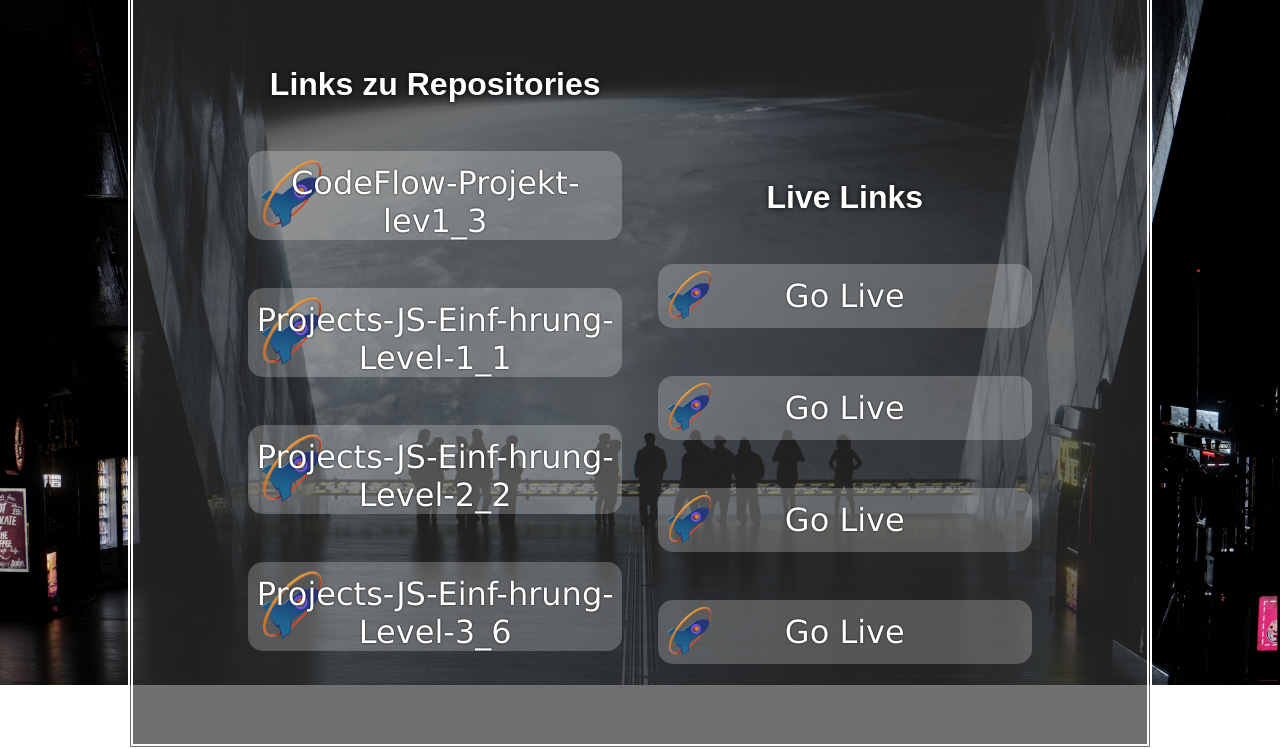
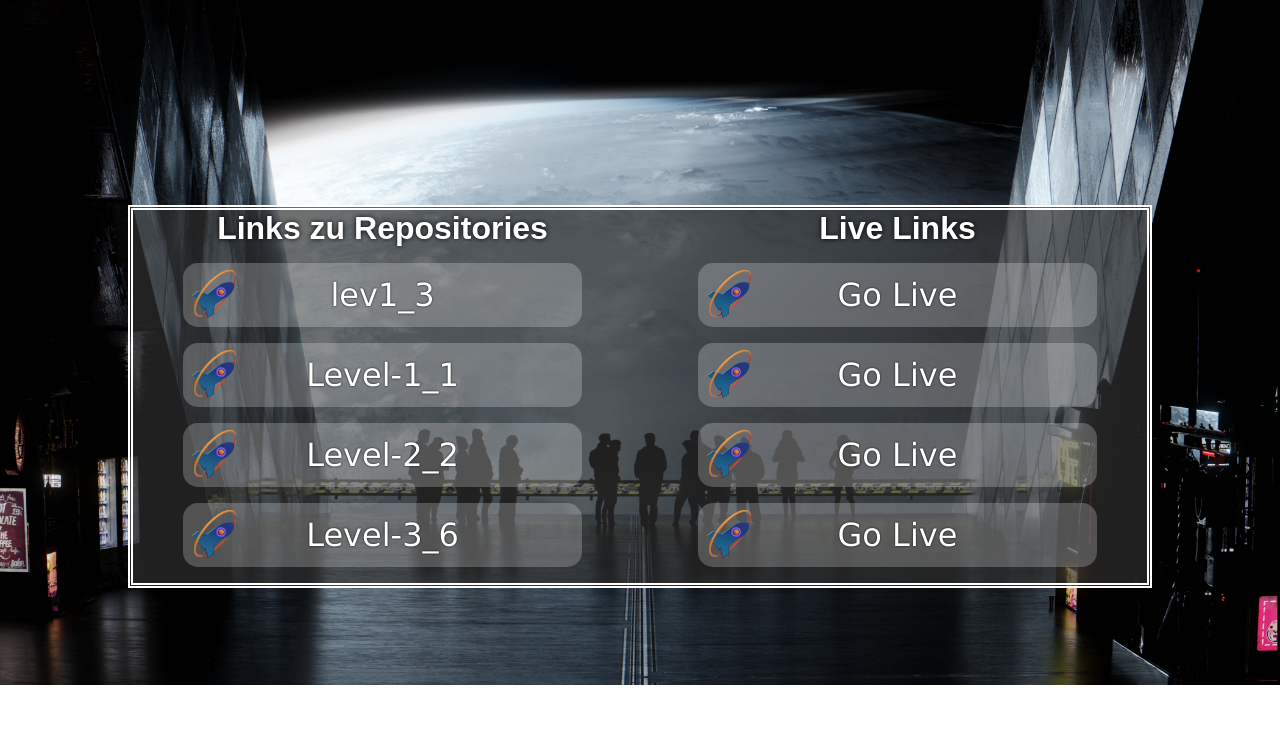
Before and after one commit to samuelaliyari/Aufgaben, a plain HTML site: page index.html in a window 1280 px wide. Shown: the part 115-864 px from the top of the page. After the commit the page ends 800 px from the top, so only its background shows below. Drawn offline with Linux system fonts and the light colour scheme.

Commit message:
verbessert

```diff
--- a/assets/css/style.css
+++ b/assets/css/style.css
@@ -66,6 +66,7 @@ header {
     background: url(../img/space.jpeg) center / cover no-repeat;
     display: flex;
     justify-content: center;
+
 }
 
 nav a:hover {
@@ -77,10 +78,12 @@ nav a:hover {
     background: rgba(47, 47, 47, 0.685);
     min-width: 80%;
     height: fit-content;
-    align-self: center;
     border: 5px double white;
-    margin-top: 10rem;
+    margin-top: 20rem;
     text-align: center;
+    display: grid;
+    grid-template-columns: repeat(2, 1fr);
+    gap: 1rem;
 }
 
 .hero h3 {
@@ -91,10 +94,7 @@ nav a:hover {
 }
 
 .hero article {
-    display: inline-block;
     text-align: center;
-    width: 40%;
-    padding: 5rem 1rem;
     min-height: fit-content;
 }
 
@@ -102,7 +102,7 @@ nav a:hover {
 .hero li {
     list-style-type:none ;
     background: url(../img/rocket-t.gif) left / contain no-repeat;
-    width: 100%;
+    width: 80%;
     min-height: 4rem;
     margin-top: 3rem;
     color: white;
@@ -111,7 +111,8 @@ font-family: 'Lucida Sans', 'Lucida Sans Regular', 'Lucida Grande', 'Lucida Sans
     background-color: rgba(253, 255, 255, 0.226);
     transition: all linear 500ms;
     border-radius: 15px;
-
+    font-size: 0.5rem;
+    margin: 1rem auto;
 }
 
 
--- a/index.html
+++ b/index.html
@@ -24,10 +24,10 @@
             <article>
                 <h3>Links zu Repositories</h3>
                     <ul>
-                        <li><a href="https://github.com/samuelaliyari/CodeFlow-Projekt-lev1_3" target="_blank">CodeFlow-Projekt-lev1_3</a></li>
-                        <li><a href="https://github.com/samuelaliyari/Projects-JS-Einf-hrung-Level-1_1" target="_blank">Projects-JS-Einf-hrung-Level-1_1</a></li>
-                        <li><a href="https://github.com/samuelaliyari/Projects-JS-Einf-hrung-Level-2_2" target="_blank">Projects-JS-Einf-hrung-Level-2_2</a></li>
-                        <li><a href="https://github.com/samuelaliyari/Projects-JS-Einf-hrung-Level-3_6" target="_blank">Projects-JS-Einf-hrung-Level-3_6</a></li>
+                        <li><a href="https://github.com/samuelaliyari/CodeFlow-Projekt-lev1_3" target="_blank">lev1_3</a></li>
+                        <li><a href="https://github.com/samuelaliyari/Projects-JS-Einf-hrung-Level-1_1" target="_blank">Level-1_1</a></li>
+                        <li><a href="https://github.com/samuelaliyari/Projects-JS-Einf-hrung-Level-2_2" target="_blank">Level-2_2</a></li>
+                        <li><a href="https://github.com/samuelaliyari/Projects-JS-Einf-hrung-Level-3_6" target="_blank">Level-3_6</a></li>
                     </ul>
             </article>
             <article>
```
